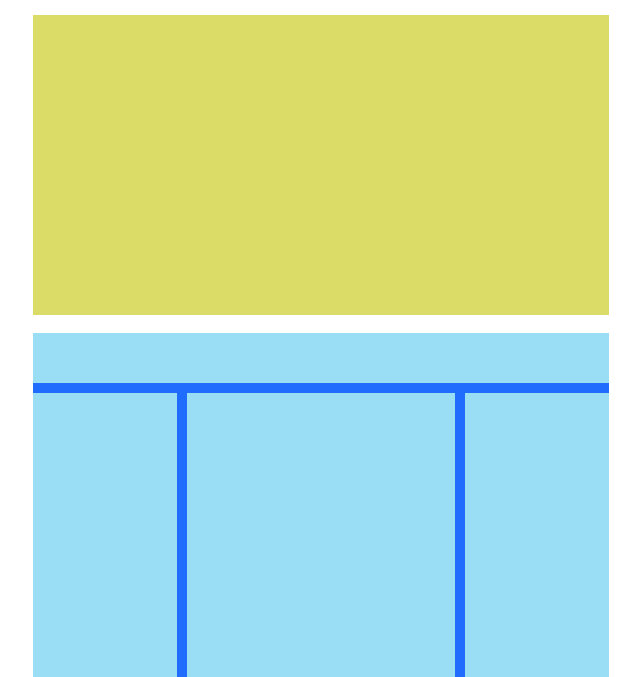
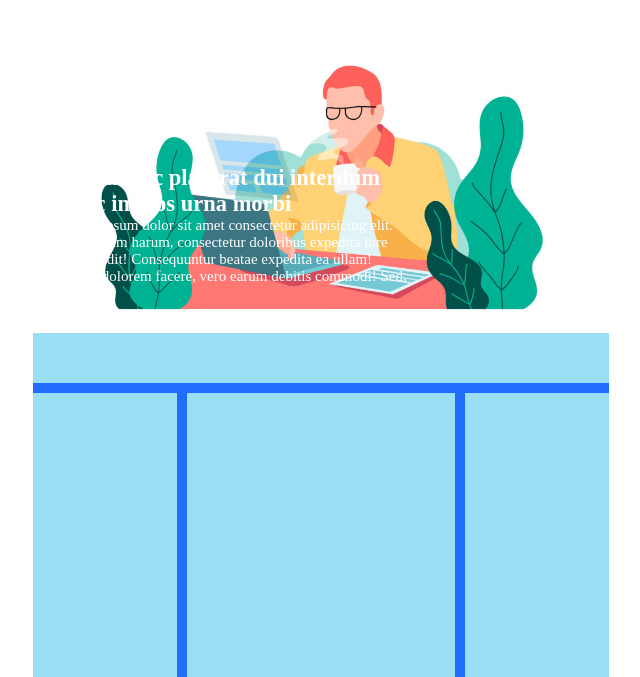
Before and after one commit to Furentsu/htmlcss-wp, a plain HTML site: page index.html in a window 1280 px wide. Shown: the part 123-800 px from the top of the page, without its empty margins (319-959 px from the left). Drawn offline with Linux system fonts and the light colour scheme.

Commit message:
Added jumbotron

```diff
--- a/css/style.css
+++ b/css/style.css
@@ -46,9 +46,19 @@ padding: 25px 0 0;
 /* Sezione principale */
 
 .jumbotron {
+    height: 100%;
+    background-image: url("../img/banner-2.jpg");
+    background-size: cover;
+    background-position: center;
+    margin-bottom: 18px;
+}
+
+.jumbotron-text {
+    width: 65%;
     height: 300px;
-    background-color: rgb(219, 219, 104);
-    margin-bottom: 18px;
+    padding: 150px 0 50px 25px;
+    font-size: 15px;
+    color: white;
 }
 
 .content {
--- a/index.html
+++ b/index.html
@@ -54,10 +54,13 @@
 
         <main>
 
-            <section id="jumbo">
+            <section>
 
                 <div class="jumbotron">
-
+                    <div class="jumbotron-text">
+                        <h1>Pretium ac placerat dui interdum nunc in eros urna morbi</h1>
+                        <p>Lorem ipsum dolor sit amet consectetur adipisicing elit. Voluptatum harum, consectetur doloribus expedita iure magni odit! Consequuntur beatae expedita ea ullam! Omnis dolorem facere, vero earum debitis commodi! Sed, nulla.</p>
+                    </div>
                 </div>
 
             </section>
```
